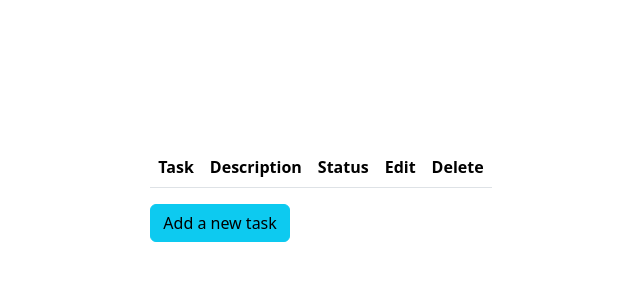
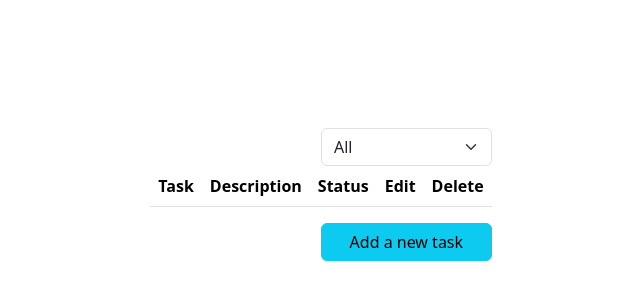
Before and after one commit to sofiiaruban/task-manager-app, a React (Vite) app: page / in a window 1280 px wide. Shown: the part 206-506 px from the top of the page, without its empty margins (319-959 px from the left). Built offline with nearby package versions, Linux system fonts and the light colour scheme.

Commit message:
feat: Add filter functionality

```diff
--- a/src/components/AddOrUpdateButton.tsx
+++ b/src/components/AddOrUpdateButton.tsx
@@ -1,6 +1,15 @@
-//import React from 'react'
+import React from 'react'
 import Button from 'react-bootstrap/Button'
+import Col from 'react-bootstrap/Col'
+import { AddOrUpdateBtnProp } from '../types/AddOrUpdateButton'
 
-export const AddOrUpdateButton = ({title}: {title: string}) => {
-  return <Button variant="info" type='submit'>{title}</Button>
+
+export const AddOrUpdateButton: React.FC<AddOrUpdateBtnProp> = ({ title }) => {
+  return (
+    <Col className="d-flex justify-content-end px-0">
+      <Button variant="info" type="submit" className="w-50">
+        {title}
+      </Button>
+    </Col>
+  )
 }
--- /dev/null
+++ b/src/components/StatusSelect.tsx
@@ -0,0 +1,29 @@
+import React, {ChangeEvent} from 'react'
+import Form from 'react-bootstrap/Form'
+import Col from 'react-bootstrap/Col'
+import Row from 'react-bootstrap/Row'
+import { StatusSelectProps } from '../types/StatusSelectProps'
+
+export const StatusSelect: React.FC<StatusSelectProps> = ({ onSelectOption }) => {
+
+  const handleChange = (e: ChangeEvent<HTMLSelectElement>) => {
+    const selectedValue = e.target.value
+    onSelectOption(selectedValue)
+  }
+
+  return (
+    <Row>
+      <Col xs={12} className="d-flex justify-content-end">
+        <Form.Select
+          aria-label="status select"
+          className="w-50"
+          onChange={handleChange}
+        >
+          <option value="all">All</option>
+          <option value="done">Done</option>
+          <option value="in progress">In progress</option>
+        </Form.Select>
+      </Col>
+    </Row>
+  )
+}
--- a/src/pages/Dashboard.tsx
+++ b/src/pages/Dashboard.tsx
@@ -1,27 +1,39 @@
-import React from 'react'
+import React, {useState} from 'react'
 import Table from 'react-bootstrap/Table'
 import { AddOrUpdateButton } from '../components/AddOrUpdateButton'
+import { StatusSelect } from '../components/StatusSelect'
 import { Link } from 'react-router-dom'
 import { useDispatch, useSelector } from 'react-redux'
 import { RootState } from '../redux/store'
 import { deleteTask } from '../redux/tasks/tasksSlice'
-import { Task } from '../types/types'
+import { Task } from '../types/Task'
 import { IconButton } from '../components/IconButton'
 import edit from '../assets/edit.svg'
 import trash from '../assets/trash.svg'
 import done from '../assets/check_ring.svg'
 import progress from '../assets/progress.svg'
+import Container from 'react-bootstrap/Container'
 
 export const Dashboard: React.FC = () => {
+  const [selectedStatus, setSelectedStatus] = useState('all')
   const tasksList = useSelector((state: RootState) => state.tasks)
 
   const dispatch = useDispatch();
+
+  // event handlers
   const handleDelete = (taskId: string) => {
     dispatch(deleteTask(taskId))
   }
 
+  const handleStatusSelect = (selectedValue: string) => {
+    setSelectedStatus(selectedValue)
+  }
+  // filter func
+  const filteredTasks = selectedStatus === 'all' ? tasksList : tasksList.filter((task) => task.completion === selectedStatus)
+
   return (
-    <>
+    <Container>
+      <StatusSelect onSelectOption={handleStatusSelect} />
       <Table>
         <thead>
           <tr>
@@ -33,13 +45,13 @@ export const Dashboard: React.FC = () => {
           </tr>
         </thead>
         <tbody>
-          {tasksList
-            ? tasksList.map((task: Task) => (
+          {filteredTasks
+            ? filteredTasks.map((task: Task) => (
                 <tr key={task.id}>
                   <th>{task.task}</th>
                   <th>{task.description}</th>
                   <th colSpan={4} style={{ textAlign: 'center' }}>
-                    {task.completion === "done" ? (
+                    {task.completion === 'done' ? (
                       <IconButton src={done} />
                     ) : (
                       <IconButton src={progress} />
@@ -64,6 +76,6 @@ export const Dashboard: React.FC = () => {
       <Link to="/task">
         <AddOrUpdateButton title="Add a new task" />
       </Link>
-    </>
+    </Container>
   )
 }
--- a/src/pages/TaskPage.tsx
+++ b/src/pages/TaskPage.tsx
@@ -9,7 +9,7 @@ import { addTask, editTask} from '../redux/tasks/tasksSlice'
 import { useDispatch, useSelector } from 'react-redux'
 import { useNavigate, useParams } from 'react-router-dom'
 import { RootState } from '../redux/store'
-import { Task } from '../types/types'
+import { Task } from '../types/Task'
 
 
 export const TaskPage = ({ editMode }: { editMode?: boolean}) => {
@@ -25,7 +25,6 @@ export const TaskPage = ({ editMode }: { editMode?: boolean}) => {
   const tasksList = useSelector((state: RootState) => state.tasks)
 
  //event handlers
-
   const handleChange = (e: ChangeEvent<HTMLInputElement>) => {
     const value = e.target.value
     const name = e.target.name
@@ -49,7 +48,6 @@ export const TaskPage = ({ editMode }: { editMode?: boolean}) => {
   }
 
   //get task from store
-
   const getTaskFromStore = (taskId: string | undefined) => {
     const selectedTask = tasksList?.find((task: Task) => task.id === taskId)
     if (selectedTask) {
@@ -60,7 +58,7 @@ export const TaskPage = ({ editMode }: { editMode?: boolean}) => {
     if (editMode) {
       getTaskFromStore(id)
     }
-  }, [])
+  }, [editMode, id])
 
   return (
     <>
@@ -96,17 +94,17 @@ export const TaskPage = ({ editMode }: { editMode?: boolean}) => {
             <Form.Check
               type="radio"
               name="completion"
-              label="done"
-              value={"done"}
-              checked={formData.completion ==="done"}
+              label="in progress"
+              value={'in progress'}
+              checked={formData.completion === 'in progress'}
               onChange={handleChange}
             />
             <Form.Check
               type="radio"
               name="completion"
-              label="in progress"
-              value={"in progress"}
-              checked={formData.completion === "in progress"}
+              label="done"
+              value={'done'}
+              checked={formData.completion === 'done'}
               onChange={handleChange}
             />
           </Form.Group>
--- a/src/redux/tasks/tasksSlice.ts
+++ b/src/redux/tasks/tasksSlice.ts
@@ -1,6 +1,6 @@
 import { createSlice, PayloadAction } from '@reduxjs/toolkit'
 import type { RootState } from '../store'
-import { Task } from '../../types/types'
+import { Task } from '../../types/Task'
 
 const initialState: Task[] = []
 
--- /dev/null
+++ b/src/types/AddOrUpdateButton.ts
@@ -0,0 +1,3 @@
+export type AddOrUpdateBtnProp = {
+  title: string
+}
--- /dev/null
+++ b/src/types/StatusSelectProps.ts
@@ -0,0 +1,3 @@
+export interface StatusSelectProps {
+  onSelectOption: (selectedValue: string) => void
+}
```
Also changed, not shown: src/types/Task.ts (line endings or trailing spaces).
